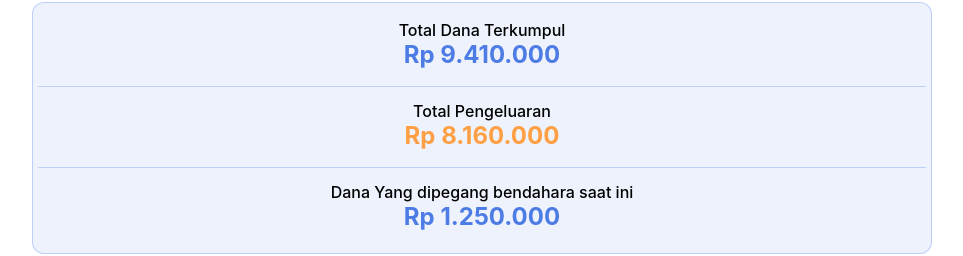
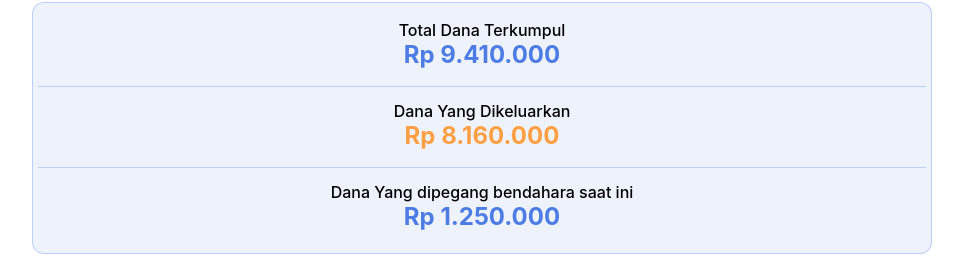
Before and after one commit to aloyb/blokd-app, a Next.js app in the folder blokd-app/: page / in a window 1280 px wide. Shown: the part 96-352 px from the top of the page, without its empty margins (158-1121 px from the left). Built offline with nearby package versions, Linux system fonts and the light colour scheme.

Commit message:
Rename Total Pengeluaran -> Dana Yang Dikeluarkan

```diff
--- a/blokd-app/pages/index.js
+++ b/blokd-app/pages/index.js
@@ -107,7 +107,7 @@ export default function Home() {
           <div style={styles.statValue}>{formatCurrency(stats?.totalPaid)}</div>
         </div>
         <div style={{...styles.statCard, ...styles.statCardWarning}}>
-          <div style={styles.statLabel}>Total Pengeluaran</div>
+          <div style={styles.statLabel}>Dana Yang Dikeluarkan</div>
           <div style={styles.statValueWarning}>{formatCurrency(stats?.totalPengeluaran)}</div>
         </div>
         <div style={styles.lastStatCard}>
```
